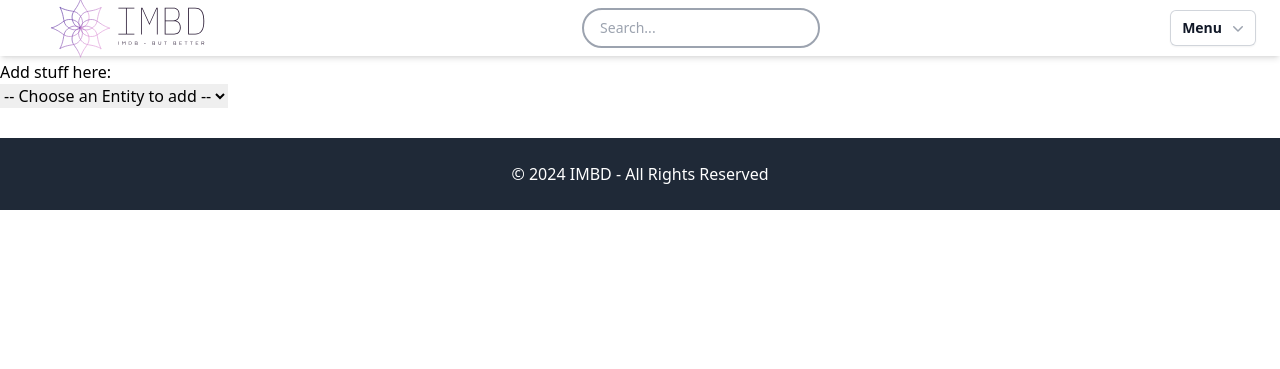
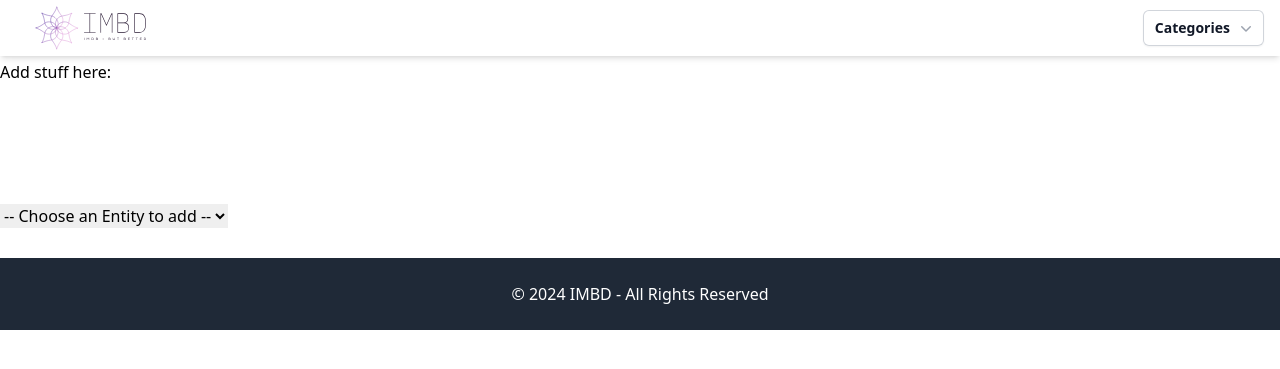
Before and after one commit to cyros1/StudiProjekt_IMDB_WebApp, a Django app: page /create/ in a window 1280 px wide. Shown: the top 369 px of the page. Run offline with Django 5.2, Linux system fonts and the light colour scheme.

Commit message:
commits sollten gehen

```diff
--- a/IMBD_app/templates/base.html
+++ b/IMBD_app/templates/base.html
@@ -7,71 +7,96 @@
 
 
         <title> {% block title %} {% endblock title %} </title>
+
+        <style>
+        .top-bar-logo img {
+        height: 150px; /* Set a fixed height */
+        width: auto; /* Maintain aspect ratio */
+        }
+
+        </style>
+
     </head>
     <body>
         <main class="spaced-content">
-            {% block main %}
-            {% endblock main %}
-        </main>
+
             <!-- Top Bar -->
-        <div id="top-bar" class="top-bar fixed top-0 left-0 w-full bg-white shadow-md flex items-center justify-between px-6 py-3 h-14 hidden-top-bar">
-        <div class="top-bar-logo flex items-center">
-            <img src="{% static 'images/logo_full.svg' %}" alt="Logo" class="min-h-28 sm:h-32 md:h-36 lg:h-40 xl:h-52 pointer-events-none" id="top-bar-logo">
+        <div id="top-bar"
+        class="top-bar z-10 fixed top-0 left-0 w-full bg-white shadow-md grid grid-cols-3 grid-rows-1 items-center h-14 hidden-top-bar">
+        <!-- Logo Section -->
+        <div class="top-bar-logo flex justify-start items-center px-4 col-start-1 col-end-2">
+        <img src="{% static 'images/logo_full.svg' %}" alt="Logo" class="h-10 pointer-events-none" id="top-bar-logo">
         </div>
-        <div class="top-bar-search " id="top-bar-search">
-            <input type="text" placeholder="Search..." class="px-4 py-2 text-sm rounded-full border-2 border-gray-400 focus:outline-none focus:ring-2 focus:ring-blue-500 min-w-32 max-w-80">
+
+        <!-- Search Bar Section -->
+        <div class="top-bar-search justify-self-center hidden" id="top-bar-search">
+        <input type="text"
+                placeholder="Search..."
+                class="px-4 py-2 text-sm rounded-full border-2 border-gray-400 focus:outline-none focus:ring-2 focus:ring-blue-500 w-full max-w-xs">
         </div>
-        <div>
-            <button type="button" class="inline-flex w-full justify-center gap-x-1.5 rounded-md bg-white px-3 py-2 text-sm font-semibold text-gray-900 shadow-sm ring-1 ring-inset ring-gray-300 hover:bg-gray-50" id="menu-button" aria-expanded="false" aria-haspopup="false">
-            Menu
+
+        <!-- Menu Button Section -->
+        <div class="flex justify-end items-center px-4 col-start-3 col-end-4">
+        <button type="button"
+                class="inline-flex justify-center gap-x-1.5 rounded-md bg-white px-3 py-2 text-sm font-semibold text-gray-900 shadow-sm ring-1 ring-inset ring-gray-300 hover:bg-gray-50"
+                id="menu-button" aria-expanded="false" aria-haspopup="false">
+            Categories
             <svg class="-mr-1 size-5 text-gray-400" viewBox="0 0 20 20" fill="currentColor" aria-hidden="true" data-slot="icon">
-                <path fill-rule="evenodd" d="M5.22 8.22a.75.75 0 0 1 1.06 0L10 11.94l3.72-3.72a.75.75 0 1 1 1.06 1.06l-4.25 4.25a.75.75 0 0 1-1.06 0L5.22 9.28a.75.75 0 0 1 0-1.06Z" clip-rule="evenodd" />
+                <path fill-rule="evenodd"
+                        d="M5.22 8.22a.75.75 0 0 1 1.06 0L10 11.94l3.72-3.72a.75.75 0 1 1 1.06 1.06l-4.25 4.25a.75.75 0 0 1-1.06 0L5.22 9.28a.75.75 0 0 1 0-1.06Z"
+                        clip-rule="evenodd" />
             </svg>
         </button>
         </div>
         </div>
-            <!--
-            src: https://tailwindui.com/components/application-ui/elements/dropdowns
-            Dropdown menu, show/hide based on menu state.
 
-            Entering: "transition ease-out duration-100"
-                From: "transform opacity-0 scale-95"
-                To: "transform opacity-100 scale-100"
-            Leaving: "transition ease-in duration-75"
-                From: "transform opacity-100 scale-100"
-                To: "transform opacity-0 scale-95"
-            -->
-            <div id="dropdown" class="absolute right-0 z-10 mt-2 inset-y-11 w-full origin-top-right divide-y divide-gray-100 rounded-md bg-white shadow-lg ring-1 ring-black/5 focus:outline-none hidden" role="menu" aria-orientation="vertical" aria-labelledby="menu-button" tabindex="-1">
-            <div class="py-1" role="none">
-                <!-- Active: "bg-gray-100 text-gray-900 outline-none", Not Active: "text-gray-700" -->
-                <h3 class="text-lg font-semibold">Movies</h3>
-                <a href="#" class="block px-4 py-2 text-sm text-gray-700" role="menuitem" tabindex="-1" id="menu-item-0">Top Movies</a>
-                <a href="#" class="block px-4 py-2 text-sm text-gray-700" role="menuitem" tabindex="-1" id="menu-item-1">Most Recent Movies</a>
-            </div>
-            <div class="py-1" role="none">
-                <h3 class="text-lg font-semibold">Movies</h3>
-                <a href="#" class="block px-4 py-2 text-sm text-gray-700" role="menuitem" tabindex="-1" id="menu-item-2">Most Popular Celebs</a>
-                <a href="#" class="block px-4 py-2 text-sm text-gray-700" role="menuitem" tabindex="-1" id="menu-item-3">xx</a>
-            </div>
-            <div class="py-1" role="none">
-                <h3 class="text-lg font-semibold">Movies</h3>
-                <a href="#" class="block px-4 py-2 text-sm text-gray-700" role="menuitem" tabindex="-1" id="menu-item-4">xx</a>
-                <a href="#" class="block px-4 py-2 text-sm text-gray-700" role="menuitem" tabindex="-1" id="menu-item-5">xx</a>
-            </div>
-            <div class="py-1" role="none">
-                <h3 class="text-lg font-semibold">Movies</h3>
-                <a href="#" class="block px-4 py-2 text-sm text-gray-700" role="menuitem" tabindex="-1" id="menu-item-6">xx</a>
+            {% block main %}
+            {% endblock main %}
+        </main>
+
+        <div
+        id="fullscreen-overlay"
+        class="fixed inset-0 z-50 bg-white hidden">
+        <!-- Close Button -->
+        <button
+            type="button"
+            class="absolute top-4 right-4 text-gray-500 hover:text-gray-900"
+            id="close-overlay">
+            Close
+        </button>
+
+        <!-- Categories Content -->
+            <div class="flex flex-col items-center justify-center h-full px-4">
+                <h2 class="text-3xl font-bold mb-6">Categories</h2>
+                <ul class="space-y-4">
+                    <li><a href="#" class="text-lg text-blue-600 hover:underline">Top Movies</a></li>
+                    <li><a href="#" class="text-lg text-blue-600 hover:underline">Most Recent Movies</a></li>
+                    <li><a href="#" class="text-lg text-blue-600 hover:underline">Popular Celebrities</a></li>
+                </ul>
             </div>
         </div>
 
             <script>
-                // JavaScript to toggle dropdown visibility
-                const dropdownButton = document.getElementById('menu-button');
-                const dropdownMenu = document.getElementById('dropdown');
+                const menuButton = document.getElementById('menu-button');
+                const fullscreenOverlay = document.getElementById('fullscreen-overlay');
+                const closeOverlay = document.getElementById('close-overlay');
 
-                dropdownButton.addEventListener('click', () => {
-                    // Toggle visibility of dropdown menu
-                    dropdownMenu.classList.toggle('hidden');
+                // Open the fullscreen overlay when the dropdown is clicked
+                menuButton.addEventListener('click', () => {
+                    fullscreenOverlay.classList.remove('hidden');
+                    fullscreenOverlay.classList.add('fullscreen-overlay-active');
+                    topBar.classList.remove('visible-top-bar');
+                    topBar.classList.add('hidden-top-bar');
+                    topBarSearch.classList.add('hidden');
+                });
+
+                // Close the fullscreen overlay when the close button is clicked
+                closeOverlay.addEventListener('click', () => {
+                    fullscreenOverlay.classList.add('hidden');
+                    fullscreenOverlay.classList.remove('fullscreen-overlay-active');
+                    topBar.classList.remove('hidden-top-bar');
+                    topBar.classList.add('visible-top-bar');
+                    topBarSearch.classList.remove('hidden');
                 });
             </script>
 
@@ -80,11 +105,9 @@
             <p>© 2024 IMBD - All Rights Reserved</p>
         </footer>
 
-
-
-
         {% comment %}
-        TODO: das hier ist nur damit man das alles erstmal sieht, kannst du wegmachen
+        TODO: kann man wegmachen wieder, nur damit man content der seite sieht,
+        der eig unter dem top nav bar wäre
          {% endcomment %}
         <style>
             .spaced-content {
--- a/IMBD_app/templates/create.html
+++ b/IMBD_app/templates/create.html
@@ -3,6 +3,17 @@
 
 {% block main %}
     <h1>Add stuff here:</h1>
+
+    <br>
+    <br>
+    <br>
+    <br>
+    <br>
+
+    {% comment %}
+    breaks weil das logo bild ist zu groß grrr
+    {% endcomment %}
+
 
     <select id="entitySelect">
         <option value="">-- Choose an Entity to add --</option>
```
Also changed, not shown: IMBD_app/static/output.css (line endings or trailing spaces). Lines whose indentation alone changed are shown as unchanged.
